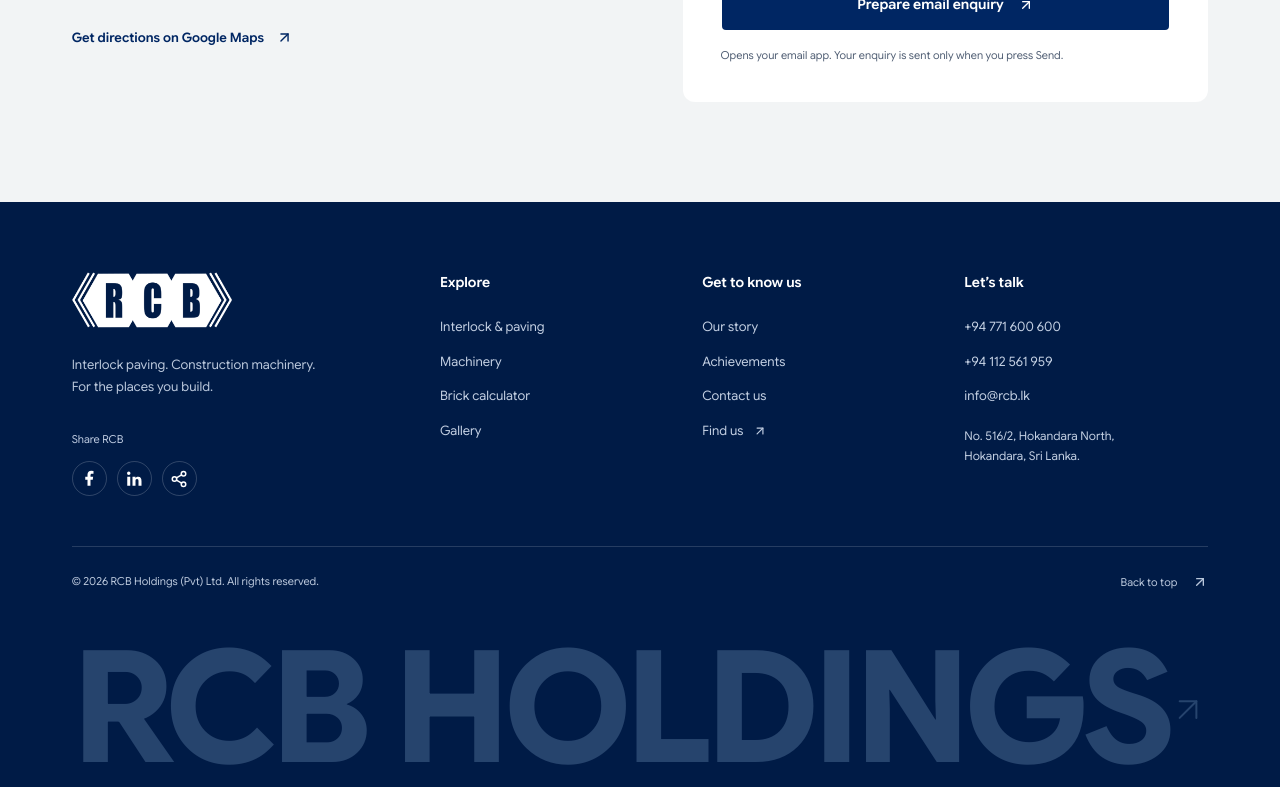
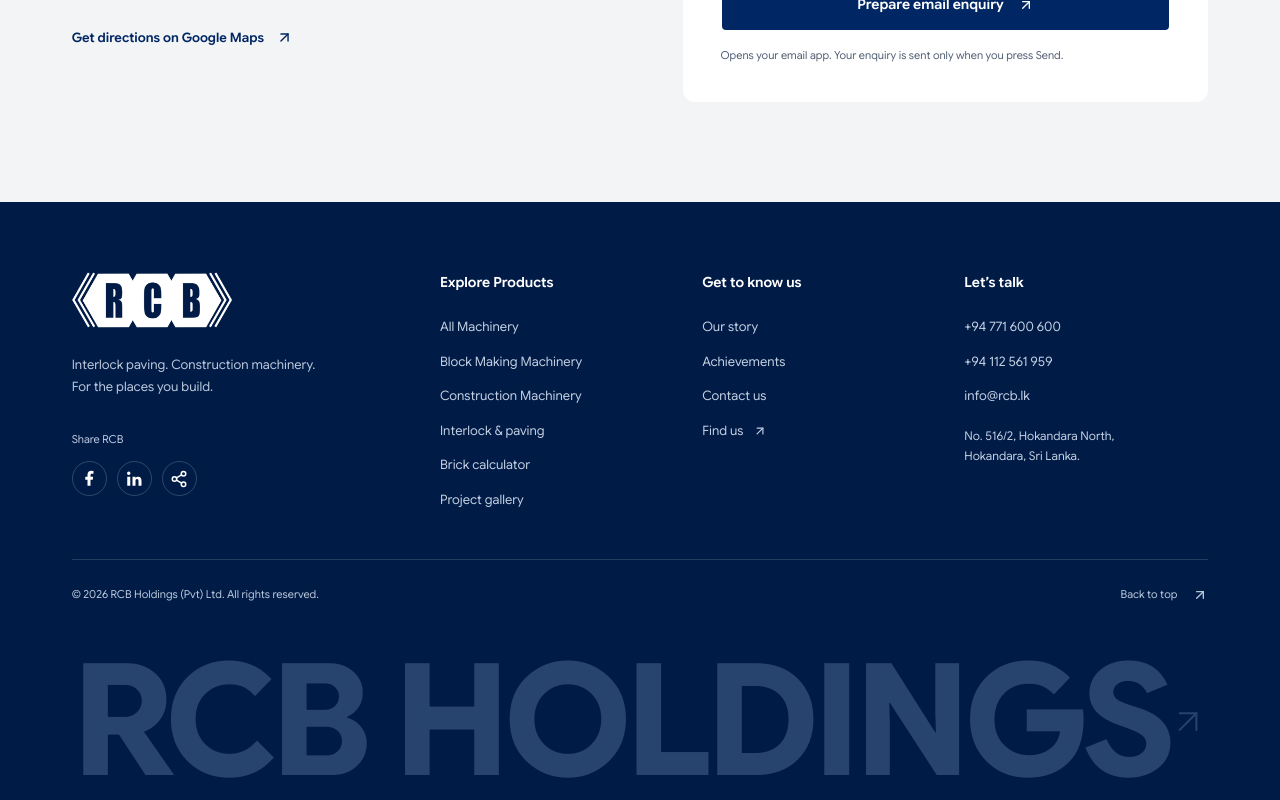
Before and after one commit to Vihangashamod/rcb, a Next.js app: page / in a window 1280 px wide. Shown: the part 9442-10242 px from the top of the page. Built offline with nearby package versions, Linux system fonts and the light colour scheme.

Commit message:
Add Global Footer to RootLayout for all product and catalog pages

```diff
--- a/src/app/layout.tsx
+++ b/src/app/layout.tsx
@@ -2,6 +2,8 @@
 import localFont from "next/font/local";
 import "./globals.css";
 import "./site.css";
+import { Footer } from "@/components/footer";
+
 const googleSans = localFont({
   src: "./fonts/google-sans-flex.woff2",
   variable: "--font-google",
@@ -32,6 +34,7 @@
           Skip to content
         </a>
         {children}
+        <Footer />
       </body>
     </html>
   );
--- a/src/app/page.tsx
+++ b/src/app/page.tsx
@@ -2,12 +2,10 @@
 import {
   ArrowUpRight,
   ArrowDown,
-  MoveRight,
   Blocks,
   Truck,
   Wrench,
   Layers,
-  Phone,
 } from "lucide-react";
 import { Button } from "@/components/ui/button";
 import {
@@ -16,14 +14,13 @@
   AccordionTrigger,
   AccordionContent,
 } from "@/components/ui/accordion";
-import { Separator } from "@/components/ui/separator";
 import { Header } from "@/components/header";
-import { Brand, Awards, Laurel } from "@/components/brand";
+import { Awards, Laurel } from "@/components/brand";
 import { ScrollMotion } from "@/components/motion";
 import { Calculator } from "@/components/calculator";
 import { Comparison } from "@/components/comparison";
 import { Gallery } from "@/components/gallery";
-import { Contact, SocialLinks } from "@/components/contact";
+import { Contact } from "@/components/contact";
 import { pavers } from "@/lib/calculator";
 import { site } from "@/lib/site";
 
@@ -428,64 +425,6 @@
         </section>
         <Contact />
       </main>
-      <footer className="site-footer">
-        <div className="footer-main">
-          <div className="footer-brand">
-            <Brand light />
-            <p>
-              Interlock paving. Construction machinery.
-              <br />
-              For the places you build.
-            </p>
-            <SocialLinks />
-          </div>
-          <div className="footer-col">
-            <h3>Explore</h3>
-            <a href="#paving">Interlock & paving</a>
-            <a href="#machinery">Machinery</a>
-            <a href="#calculator">Brick calculator</a>
-            <a href="#gallery">Gallery</a>
-          </div>
-          <div className="footer-col">
-            <h3>Get to know us</h3>
-            <a href="#about">Our story</a>
-            <a href="#achievements">Achievements</a>
-            <a href="#contact">Contact us</a>
-            <a href={site.map} target="_blank" rel="noopener noreferrer">
-              Find us <ArrowUpRight size={14} />
-            </a>
-          </div>
-          <div className="footer-col footer-contact">
-            <h3>Let’s talk</h3>
-            <a href={site.phoneHref}>{site.phone}</a>
-            <a href="tel:+94112561959">{site.office}</a>
-            <a href={`mailto:${site.email}`}>{site.email}</a>
-            <p>
-              No. 516/2, Hokandara North,
-              <br />
-              Hokandara, Sri Lanka.
-            </p>
-          </div>
-        </div>
-        <Separator />
-        <div className="footer-bottom">
-          <p>
-            © {new Date().getFullYear()} RCB Holdings (Pvt) Ltd. All rights
-            reserved.
-          </p>
-          <a href="#">
-            Back to top <ArrowUpRight size={16} />
-          </a>
-        </div>
-        <div className="footer-wordmark" aria-hidden="true">
-          RCB HOLDINGS
-          <ArrowUpRight aria-hidden="true" />
-        </div>
-      </footer>
-      <a className="mobile-call" href={site.phoneHref}>
-        <Phone size={18} />
-        Talk to RCB <MoveRight size={18} />
-      </a>
     </>
   );
 }
--- /dev/null
+++ b/src/components/footer.tsx
@@ -0,0 +1,77 @@
+import Link from "next/link";
+import { ArrowUpRight, Phone, MoveRight } from "lucide-react";
+import { Brand } from "@/components/brand";
+import { Separator } from "@/components/ui/separator";
+import { SocialLinks } from "@/components/contact";
+import { site } from "@/lib/site";
+
+export function Footer() {
+  return (
+    <>
+      <footer className="site-footer">
+        <div className="footer-main">
+          <div className="footer-brand">
+            <Brand light />
+            <p>
+              Interlock paving. Construction machinery.
+              <br />
+              For the places you build.
+            </p>
+            <SocialLinks />
+          </div>
+          <div className="footer-col">
+            <h3>Explore Products</h3>
+            <Link href="/products">All Machinery</Link>
+            <Link href="/products?category=block-making">
+              Block Making Machinery
+            </Link>
+            <Link href="/products?category=construction">
+              Construction Machinery
+            </Link>
+            <a href="/#paving">Interlock & paving</a>
+            <a href="/#calculator">Brick calculator</a>
+            <a href="/#gallery">Project gallery</a>
+          </div>
+          <div className="footer-col">
+            <h3>Get to know us</h3>
+            <a href="/#about">Our story</a>
+            <a href="/#achievements">Achievements</a>
+            <a href="/#contact">Contact us</a>
+            <a href={site.map} target="_blank" rel="noopener noreferrer">
+              Find us <ArrowUpRight size={14} />
+            </a>
+          </div>
+          <div className="footer-col footer-contact">
+            <h3>Let’s talk</h3>
+            <a href={site.phoneHref}>{site.phone}</a>
+            <a href="tel:+94112561959">{site.office}</a>
+            <a href={`mailto:${site.email}`}>{site.email}</a>
+            <p>
+              No. 516/2, Hokandara North,
+              <br />
+              Hokandara, Sri Lanka.
+            </p>
+          </div>
+        </div>
+        <Separator />
+        <div className="footer-bottom">
+          <p>
+            © {new Date().getFullYear()} RCB Holdings (Pvt) Ltd. All rights
+            reserved.
+          </p>
+          <a href="#">
+            Back to top <ArrowUpRight size={16} />
+          </a>
+        </div>
+        <div className="footer-wordmark" aria-hidden="true">
+          RCB HOLDINGS
+          <ArrowUpRight aria-hidden="true" />
+        </div>
+      </footer>
+      <a className="mobile-call" href={site.phoneHref}>
+        <Phone size={18} />
+        Talk to RCB <MoveRight size={18} />
+      </a>
+    </>
+  );
+}
```
